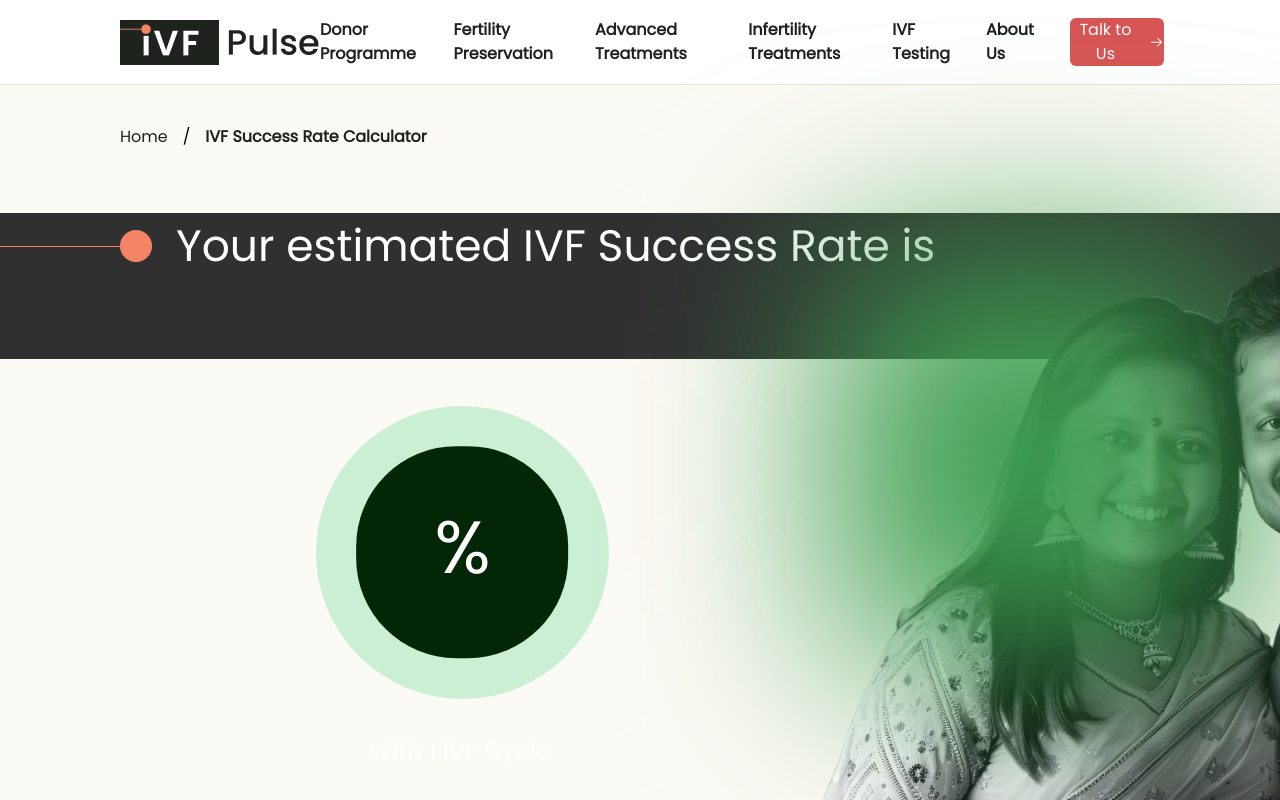
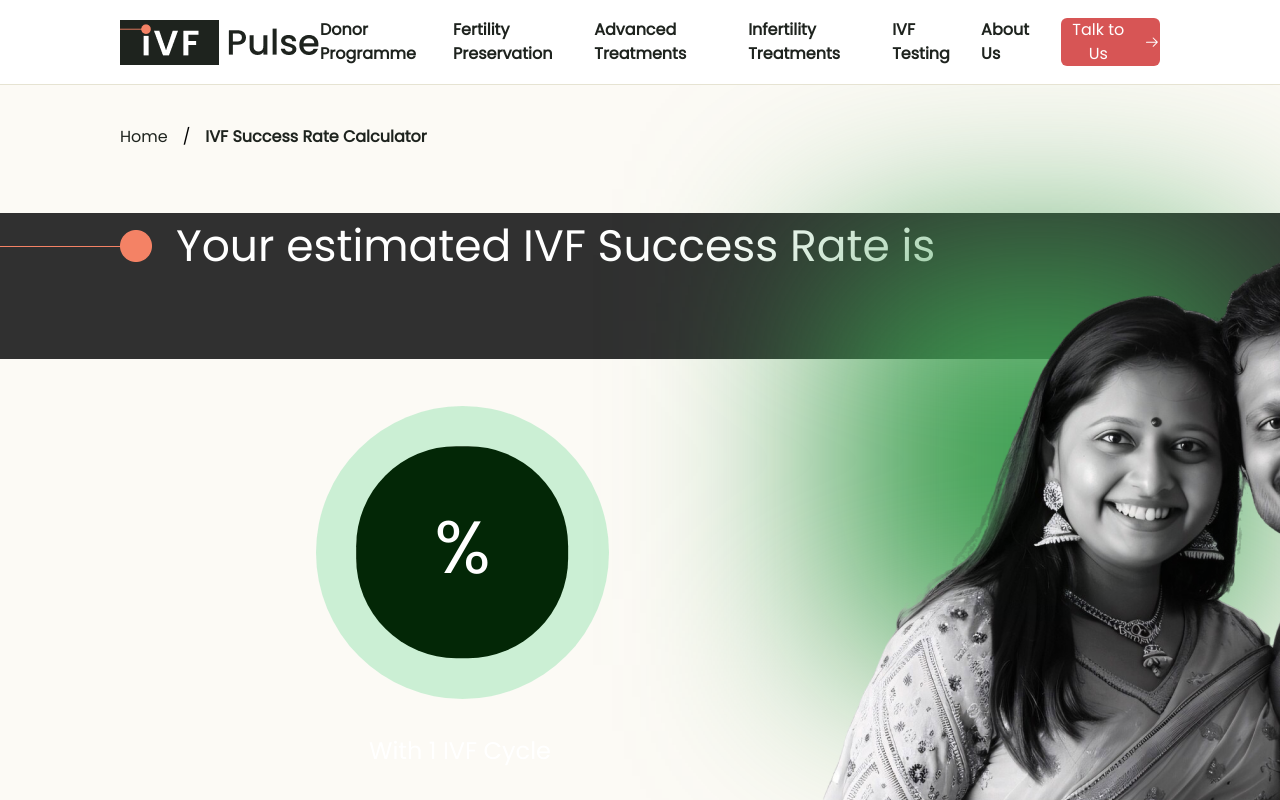
Before and after one commit to Susanta0/Ivf_Pluse, a React (Vite) app: page /result in a window 1280 px wide. Shown: the top 800 px of the page. Built offline with nearby package versions, Linux system fonts and the light colour scheme.

Commit message:
added code

```diff
--- a/src/App.jsx
+++ b/src/App.jsx
@@ -15,6 +15,7 @@ function App() {
     <>
       <div className={`
          desktop:w-[1728px] desktop:h-[993px]
+         laptop:w-[1728px] laptop:h-[993px]
          mobile:h-[879px]
          mobile:w-full  ${status? 'bg-[#303030]':'bg-[#FCFAF5]'}`}>
         <Navbar/>
--- a/src/Components/Navbar.jsx
+++ b/src/Components/Navbar.jsx
@@ -3,6 +3,8 @@ import logo from "../../public/ivf-pulse-logo.png"
 import { Link } from 'react-router-dom'
 import { GoArrowRight } from "react-icons/go";
 import { GiHamburgerMenu } from "react-icons/gi";
+import { RxCross2 } from "react-icons/rx";
+
 
 const navData=[
     {id:1, title:"Donor Programme", link:""},
@@ -22,8 +24,7 @@ const Navbar = () => {
   return (
    <>
    <nav className='fixed z-10 border-b border-[#E6E3D2] bg-[#FFFFFF]
-   desktop:w-full desktop:h-[85px]
-     desktop:px-[120px]
+   desktop:w-full desktop:h-[85px] desktop:px-[120px]
    mobile:px-[20px] mobile:h-[80px] mobile:w-full
    flex justify-between'>
     <img src={logo} alt="ivf_pulse_logo" className='
@@ -36,7 +37,7 @@ const Navbar = () => {
     // laptop:flex
     // mobile:hidden
     // '
-    className={`items-center desktop:gap-x-[36px] mobile:gap-x-[14px]
+    className={`items-center desktop:gap-x-[30px] mobile:gap-x-[14px]
         laptop:flex
         mobile:${menuOpen ? 'block absolute laptop:static top-[80px] left-0 w-full bg-white px-5' : 'hidden'}
 
@@ -55,7 +56,20 @@ const Navbar = () => {
         <GoArrowRight className='text-[#FFFFFF]'/>
     </button>
     </ul>
-        <GiHamburgerMenu className='h-[24px] w-[24px] laptop:hidden mt-[28px] ' onClick={toggleMenu}/>
+
+        {/* <GiHamburgerMenu className='h-[24px] w-[24px] laptop:hidden mt-[28px] ' onClick={toggleMenu}/>
+        <RxCross2 className='h-[24px] w-[24px] laptop:hidden mt-[28px] '/> */}
+        {menuOpen ? (
+                    <RxCross2
+                        className='h-[24px] w-[24px] laptop:hidden mt-[28px]'
+                        onClick={toggleMenu}
+                    />
+                ) : (
+                    <GiHamburgerMenu
+                        className='h-[24px] w-[24px] laptop:hidden mt-[28px]'
+                        onClick={toggleMenu}
+                    />
+                )}
    </nav>
    </>
   )
--- a/src/Pages/Result.jsx
+++ b/src/Pages/Result.jsx
@@ -103,7 +103,7 @@ const Result = () => {
 
           {/* couple image */}
           <div className="">
-            <span className="laptop:h-[410px] laptop:w-[410px] mobile:h-[197px] mobile:w-[197px] bg-[#3E9E51] blur-[100px] laptop:absolute laptop:top-[255px] laptop:left-[1038px] mobile:absolute mobile:left-1/2 mobile:transform mobile:-translate-x-1/2 mobile:z-10 "></span>
+            <span className="laptop:h-[410px] laptop:w-[410px] mobile:h-[197px] mobile:w-[197px] bg-[#3E9E51] blur-[100px] laptop:absolute laptop:top-[255px] laptop:left-[1038px] mobile:absolute mobile:left-1/2 mobile:transform mobile:-translate-x-1/2"></span>
             <img
               className="object-contain laptop:absolute laptop:left-[608px] laptop:top-[239px]
               "
```
